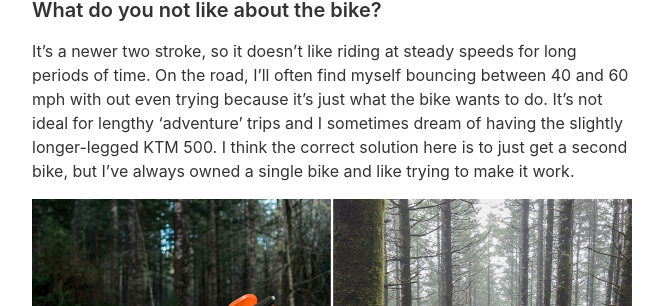
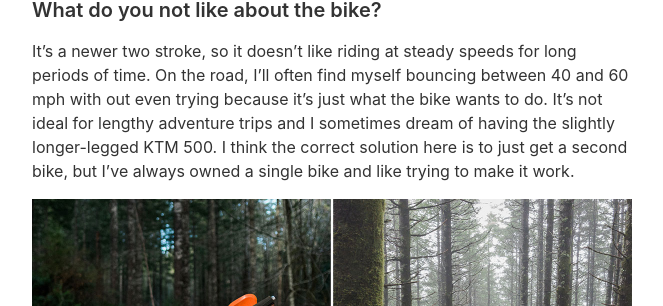
Before and after one commit to chrishunt/chrishunt.github.com, a Jekyll site: the page built from dualsportlife/index.md, in a window 1280 px wide and 900 px high, scrolled down 2675 px. Shown: the part 219-525 px from the top of the window, without its empty margins (308-971 px from the left). Built offline with Jekyll 4.4.1, drawn with Linux system fonts in a browser that asks for light colours.

```diff
--- a/dualsportlife/index.md
+++ b/dualsportlife/index.md
@@ -55,7 +55,7 @@ I like the light weight (230lbs), low vibrations, easy/cheap maintenance, and co
 
 ### What do you not like about the bike?
 
-It's a newer two stroke, so it doesn't like riding at steady speeds for long periods of time. On the road, I'll often find myself bouncing between 40 and 60 mph with out even trying because it's just what the bike wants to do. It's not ideal for lengthy 'adventure' trips and I sometimes dream of having the slightly longer-legged KTM 500. I think the correct solution here is to just get a second bike, but I've always owned a single bike and like trying to make it work.
+It's a newer two stroke, so it doesn't like riding at steady speeds for long periods of time. On the road, I'll often find myself bouncing between 40 and 60 mph with out even trying because it's just what the bike wants to do. It's not ideal for lengthy adventure trips and I sometimes dream of having the slightly longer-legged KTM 500. I think the correct solution here is to just get a second bike, but I've always owned a single bike and like trying to make it work.
 
 ![](dualsportlife-5.jpg)
 ![](dualsportlife-6.jpg)
```
